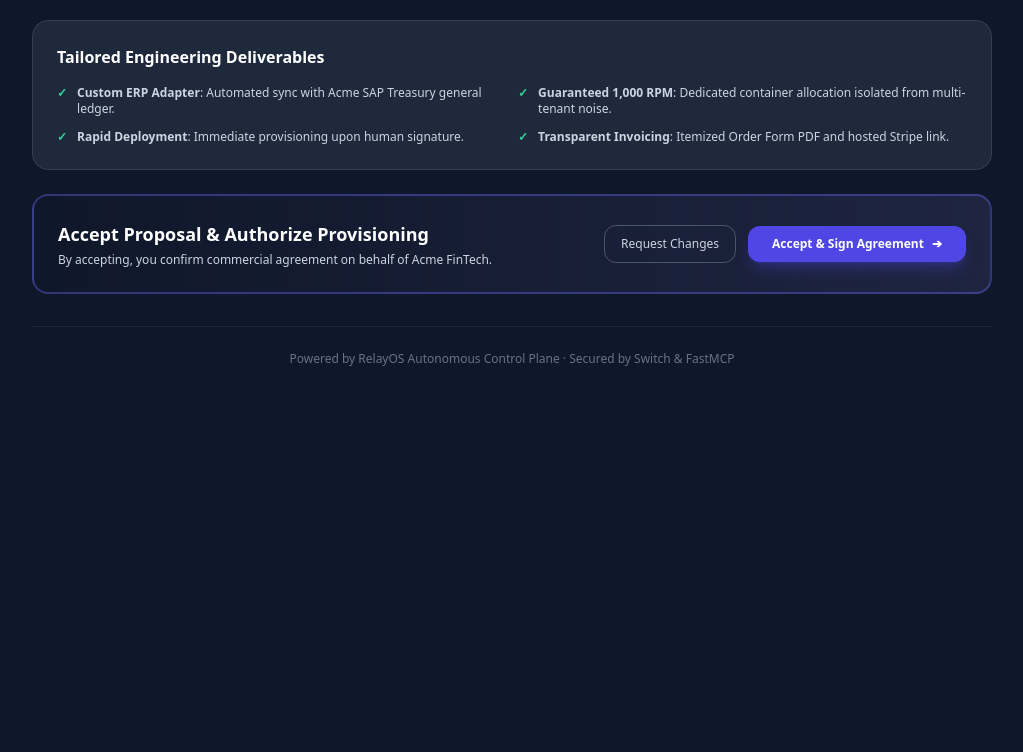
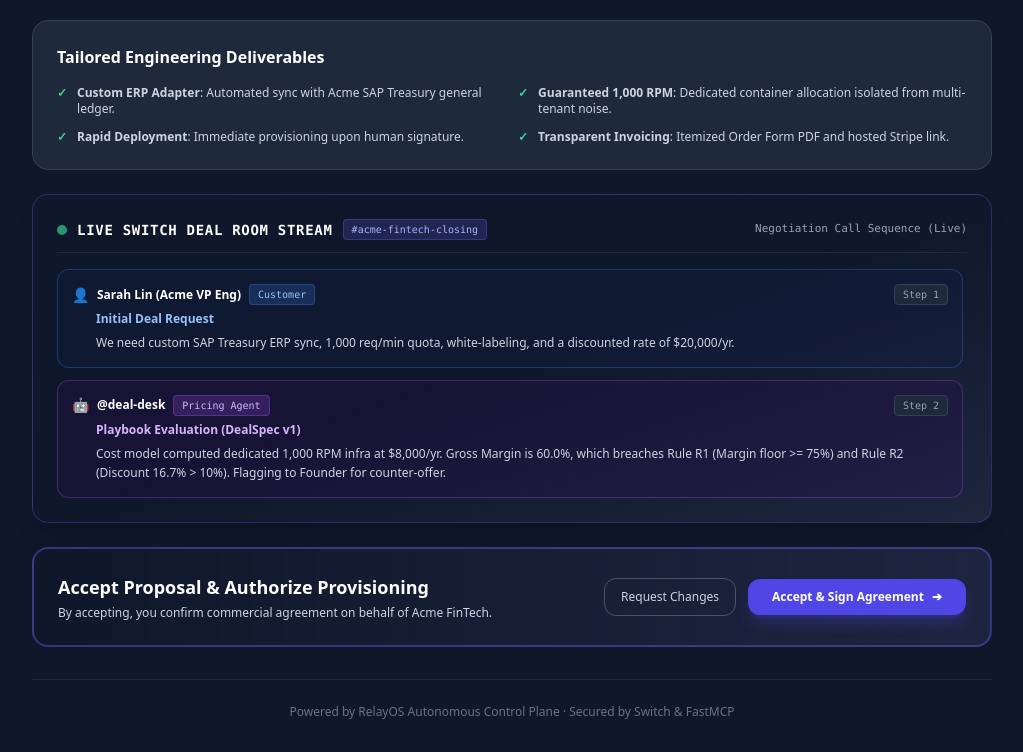
Before and after one commit to aiwithrajan/RelayOS, a FastAPI app: page /t/acme in a window 1280 px wide. Shown: the part 407-1159 px from the top of the page, without its empty margins (128-1151 px from the left). Before the commit the page ends 773 px from the top, so only its background shows below. Run offline with FastAPI, Linux system fonts and the light colour scheme; data comes from the database, SQL or seed files in the repository; data that the repository does not hold is empty; some libraries are stand-ins or nearby versions.

Commit message:
feat(portal): add live Switch deal room stream showing full call sequence in steps

```diff
--- a/core/main.py
+++ b/core/main.py
@@ -352,6 +352,148 @@ def founder_approve_deal(deal_id: str):
     return deal
 
 
+def build_customer_timeline(deal: DealSpec) -> List[Dict[str, Any]]:
+    """Build chronological sequence of negotiation and closing events for the customer portal."""
+    logs = get_audit_logs(deal.deal_id, limit=50)
+    logs_chrono = list(reversed(logs))
+
+    timeline: List[Dict[str, Any]] = []
+    step_num = 1
+
+    # Step 1: Initial Ask
+    timeline.append({
+        "step": step_num,
+        "actor": "Sarah Lin (Acme VP Eng)",
+        "role": "Customer",
+        "avatar": "👤",
+        "theme": "customer",
+        "title": "Initial Deal Request",
+        "message": "We need custom SAP Treasury ERP sync, 1,000 req/min quota, white-labeling, and a discounted rate of $20,000/yr.",
+    })
+    step_num += 1
+
+    # Step 2: Playbook evaluation on v1
+    timeline.append({
+        "step": step_num,
+        "actor": "@deal-desk",
+        "role": "Pricing Agent",
+        "avatar": "🤖",
+        "theme": "agent",
+        "title": "Playbook Evaluation (DealSpec v1)",
+        "message": "Cost model computed dedicated 1,000 RPM infra at $8,000/yr. Gross Margin is 60.0%, which breaches Rule R1 (Margin floor >= 75%) and Rule R2 (Discount 16.7% > 10%). Flagging to Founder for counter-offer.",
+    })
+    step_num += 1
+
+    # Check for customer revision requests
+    for l in logs_chrono:
+        if l["actor"] == f"{deal.customer.slug}_champion" and l["action"] == "REQUEST_CHANGES":
+            details: Dict[str, Any] = {}
+            if l.get("details"):
+                try:
+                    details = json.loads(l["details"]) if isinstance(l["details"], str) else l["details"]
+                except Exception:
+                    details = {}
+            note = details.get("notes", "Requested adjustments to quota/pricing")
+            price = details.get("requested_price")
+            rpm = details.get("requested_rpm")
+
+            terms_str = []
+            if price:
+                terms_str.append(f"${price:,.0f}/yr")
+            if rpm:
+                terms_str.append(f"{rpm} RPM")
+            terms_suffix = f" (Target: {', '.join(terms_str)})" if terms_str else ""
+
+            timeline.append({
+                "step": step_num,
+                "actor": "Sarah Lin (Acme VP Eng)",
+                "role": "Customer",
+                "avatar": "👤",
+                "theme": "customer",
+                "title": "Customer Revision Request",
+                "message": f'"{note}"{terms_suffix}',
+            })
+            step_num += 1
+
+            if price and price < 20000:
+                cost = 1000 + (7 * (rpm or 600))
+                calc_margin = ((price - cost) / price) * 100
+                timeline.append({
+                    "step": step_num,
+                    "actor": "@deal-desk",
+                    "role": "Pricing Agent",
+                    "avatar": "🤖",
+                    "theme": "agent",
+                    "title": "Playbook Check on Revision",
+                    "message": f"Evaluating ${price:,.0f} offer: Dedicated hosting cost is ${cost:,.0f}/yr. Gross margin is {calc_margin:.1f}%, which fails company 75% margin floor. Countering with approved executive terms.",
+                })
+                step_num += 1
+
+    # Step 3: Founder Counter-Offer (v2)
+    if deal.version >= 2:
+        timeline.append({
+            "step": step_num,
+            "actor": "Founder (RelayOS)",
+            "role": "Vendor Exec",
+            "avatar": "👔",
+            "theme": "founder",
+            "title": "Executive Counter-Offer (DealSpec v2)",
+            "message": "Sarah, we countered with an approved enterprise package: $22,000/yr at 600 RPM (6x capacity), Net-15 terms, and we completely waive the $2,500 setup fee.",
+        })
+        step_num += 1
+
+        timeline.append({
+            "step": step_num,
+            "actor": "@deal-desk",
+            "role": "Pricing Agent",
+            "avatar": "🤖",
+            "theme": "agent",
+            "title": "Playbook Compliance Verified",
+            "message": "DealSpec v2 verified: Dedicated infra cost is $5,200/yr. Gross Margin is 76.4% (Rules R1 through R5 all PASS). Terms locked and ready for dual sign-off.",
+        })
+        step_num += 1
+
+    # Step 4: Founder Approved
+    if deal.approvals.founder:
+        timeline.append({
+            "step": step_num,
+            "actor": "Founder (RelayOS)",
+            "role": "Vendor Exec",
+            "avatar": "👔",
+            "theme": "founder",
+            "title": "Founder Commercial Sign-Off ✓",
+            "message": f"Commercial terms approved and digitally signed by Founder ({deal.approvals.founder.timestamp[:19]}). Customer signature is unlocked.",
+        })
+        step_num += 1
+
+    # Step 5: Customer Accepted
+    if deal.approvals.customer:
+        timeline.append({
+            "step": step_num,
+            "actor": "Sarah Lin (Acme VP Eng)",
+            "role": "Customer",
+            "avatar": "✍️",
+            "theme": "customer",
+            "title": "Customer Agreement Accepted ✓",
+            "message": f"Proposal officially signed on behalf of Acme FinTech ({deal.approvals.customer.timestamp[:19]}). Dedicated environment provisioning authorized.",
+        })
+        step_num += 1
+
+    # Step 6: Fulfillment (Provisioned / Invoiced)
+    if deal.state in [DealState.PROVISIONED, DealState.INVOICED]:
+        timeline.append({
+            "step": step_num,
+            "actor": "@deal-desk",
+            "role": "Fulfillment Worker",
+            "avatar": "🚀",
+            "theme": "fulfillment",
+            "title": "Zero-Touch Fulfillment Completed",
+            "message": "Dedicated tenant deployed at /t/acme (600 RPM quota). Legal ReportLab Order Form PDF generated. Stripe invoice issued ($22,000.00 Net-15).",
+        })
+
+    return timeline
+
+
 # --- Customer Endpoints ---
 
 @app.get("/api/v1/customer/proposal/{slug}")
@@ -359,6 +501,8 @@ def get_customer_proposal(slug: str):
     deal = get_deal_spec("acme-2026-11")
     if not deal or deal.customer.slug != slug:
         raise HTTPException(status_code=404, detail=f"No active proposal found for '{slug}'")
+
+    timeline = build_customer_timeline(deal)
 
     return {
         "deal_id": deal.deal_id,
@@ -383,6 +527,7 @@ def get_customer_proposal(slug: str):
             "founder_approved": deal.approvals.founder is not None,
             "customer_approved": deal.approvals.customer is not None,
         },
+        "timeline": timeline,
     }
 
 
--- a/core/templates/customer_portal.html
+++ b/core/templates/customer_portal.html
@@ -102,6 +102,23 @@
           <span class="text-emerald-400 font-bold">✓</span>
           <span><strong>Transparent Invoicing</strong>: Itemized Order Form PDF and hosted Stripe link.</span>
         </div>
+      </div>
+    </div>
+
+    <!-- Live Switch Deal Room Stream (Call & Negotiation Sequence) -->
+    <div class="portal-card p-6 rounded-2xl flex flex-col gap-4 border border-indigo-500/30 bg-gradient-to-br from-slate-900 via-slate-900 to-indigo-950/20 shadow-xl">
+      <div class="flex items-center justify-between pb-3 border-b border-slate-800">
+        <div class="flex items-center gap-2.5">
+          <span class="inline-block w-2.5 h-2.5 rounded-full bg-emerald-400 animate-pulse"></span>
+          <h3 class="text-sm font-bold text-white uppercase tracking-wider font-mono">Live Switch Deal Room Stream</h3>
+          <span class="text-[10px] font-mono px-2 py-0.5 rounded bg-indigo-500/20 text-indigo-300 border border-indigo-500/30">#acme-fintech-closing</span>
+        </div>
+        <span class="text-[11px] text-slate-400 font-mono">Negotiation Call Sequence (Live)</span>
+      </div>
+
+      <!-- Sequence List Container -->
+      <div id="dealTimelineContainer" class="flex flex-col gap-3 max-h-96 overflow-y-auto pr-1">
+        <div class="text-xs text-slate-400 font-mono p-3">Connecting to Switch deal room...</div>
       </div>
     </div>
 
@@ -282,6 +299,51 @@
           deliverableEl.innerText = `Guaranteed ${data.engineering.rate_limit_rpm.toLocaleString()} RPM`;
         }
 
+        // Render Live Switch Deal Timeline (Call Sequence Steps)
+        if (data.timeline && data.timeline.length > 0) {
+          const timelineContainer = document.getElementById('dealTimelineContainer');
+          const themeConfig = {
+            customer: {
+              card: 'border-blue-500/30 bg-blue-950/20',
+              badge: 'bg-blue-500/20 text-blue-300 border-blue-500/30',
+              title: 'text-blue-300'
+            },
+            agent: {
+              card: 'border-purple-500/30 bg-purple-950/20',
+              badge: 'bg-purple-500/20 text-purple-300 border-purple-500/30',
+              title: 'text-purple-300'
+            },
+            founder: {
+              card: 'border-emerald-500/30 bg-emerald-950/20',
+              badge: 'bg-emerald-500/20 text-emerald-300 border-emerald-500/30',
+              title: 'text-emerald-300'
+            },
+            fulfillment: {
+              card: 'border-indigo-500/40 bg-indigo-950/30',
+              badge: 'bg-indigo-500/20 text-indigo-300 border-indigo-500/30',
+              title: 'text-indigo-300'
+            }
+          };
+
+          timelineContainer.innerHTML = data.timeline.map(item => {
+            const conf = themeConfig[item.theme] || themeConfig.agent;
+            return `
+              <div class="p-3.5 rounded-xl border ${conf.card} flex flex-col gap-1.5 transition-all">
+                <div class="flex items-center justify-between">
+                  <div class="flex items-center gap-2">
+                    <span class="text-sm">${item.avatar}</span>
+                    <span class="font-bold text-white text-xs">${item.actor}</span>
+                    <span class="text-[10px] font-mono px-2 py-0.5 rounded border ${conf.badge}">${item.role}</span>
+                  </div>
+                  <span class="text-[10px] font-mono px-2 py-0.5 rounded bg-slate-800 text-slate-400 border border-slate-700">Step ${item.step}</span>
+                </div>
+                <div class="text-xs font-semibold ${conf.title} pl-6">${item.title}</div>
+                <div class="text-xs text-slate-300 pl-6 leading-relaxed">${item.message}</div>
+              </div>
+            `;
+          }).join('');
+        }
+
         const badge = document.getElementById('proposalStatusBadge');
         if (data.state === 'CUSTOMER_ACCEPTED' || data.state === 'PROVISIONED' || data.state === 'INVOICED') {
           badge.innerText = 'Accepted & Authorized ✓';
```
